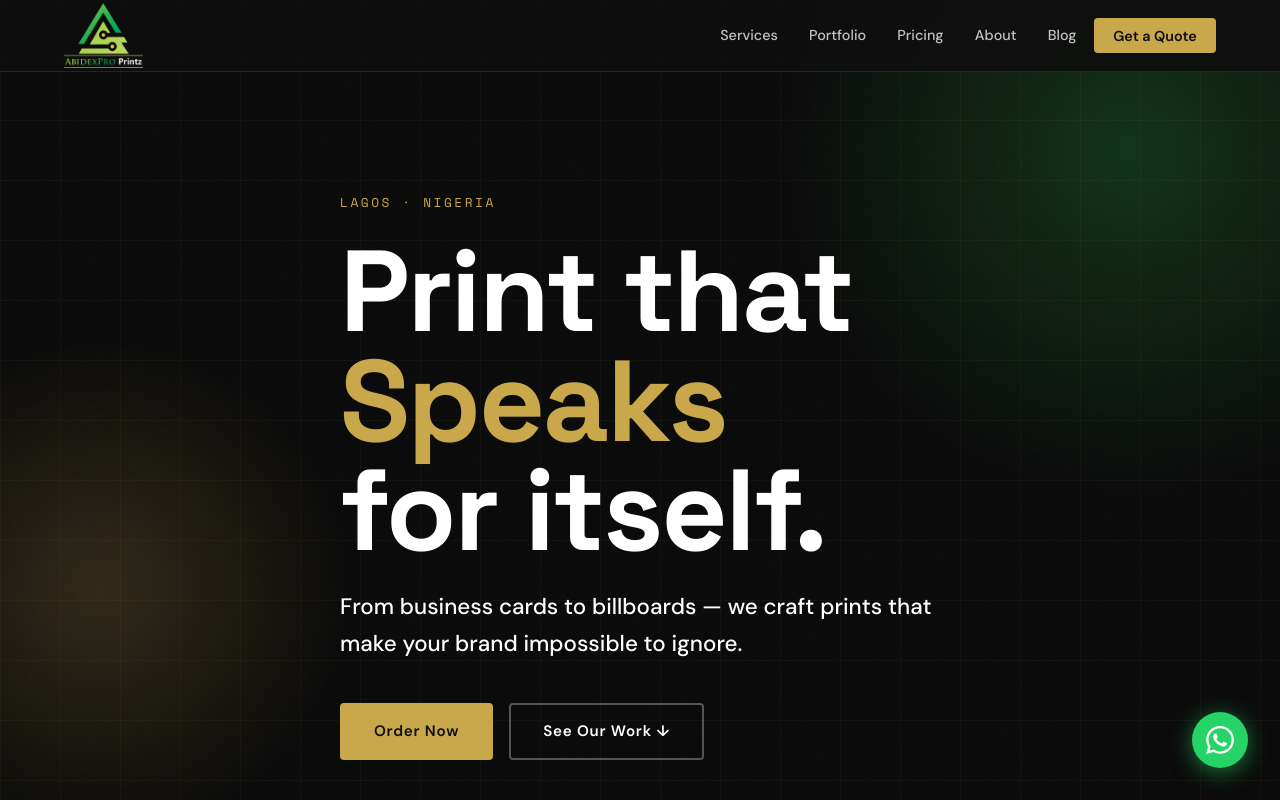
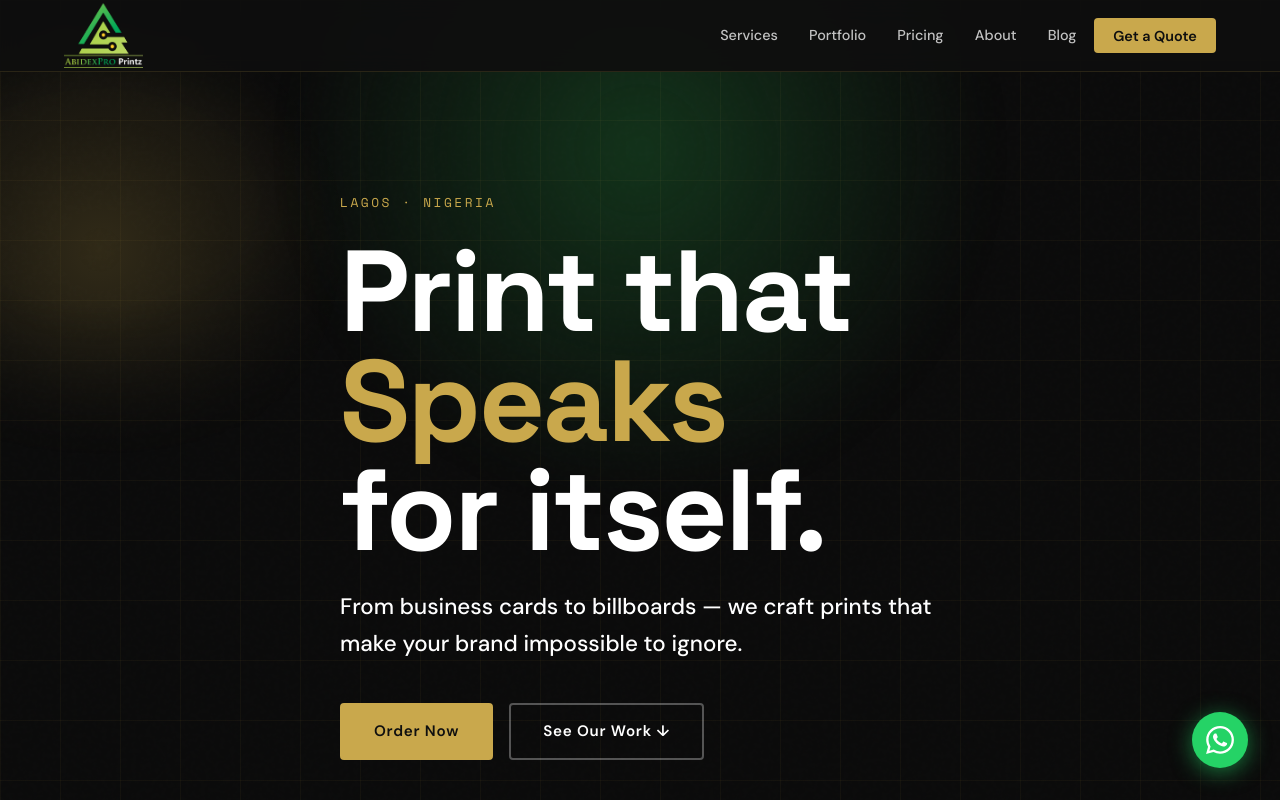
Before and after one commit to dialakelechi13-cloud/abidexproprintz, a website: page public/index.html in a window 1280 px wide. Shown: the top 800 px of the page. Drawn offline with nearby package versions, Linux system fonts and the light colour scheme.

Commit message:
premium atmospheric hero background

```diff
--- a/public/css/style.css
+++ b/public/css/style.css
@@ -280,6 +280,36 @@
   position: relative;
   overflow: hidden;
 }
+
+.hero::before {
+  content: '';
+  position: absolute;
+  top: -20%;
+  left: 50%;
+  transform: translateX(-50%);
+  width: 900px;
+  height: 600px;
+  background: radial-gradient(ellipse at center, rgba(201,168,76,0.18) 0%, rgba(201,168,76,0.06) 35%, transparent 70%);
+  filter: blur(20px);
+  pointer-events: none;
+  z-index: 0;
+}
+
+.hero::after {
+  content: '';
+  position: absolute;
+  inset: 0;
+  background-image:
+    linear-gradient(rgba(255,255,255,0.025) 1px, transparent 1px),
+    linear-gradient(90deg, rgba(255,255,255,0.025) 1px, transparent 1px);
+  background-size: 60px 60px;
+  mask-image: radial-gradient(ellipse 100% 70% at 50% 40%, #000 30%, transparent 75%);
+  -webkit-mask-image: radial-gradient(ellipse 100% 70% at 50% 40%, #000 30%, transparent 75%);
+  pointer-events: none;
+  z-index: 0;
+}
+
+.hero-content { position: relative; z-index: 2; }
 
 .hero-noise {
   position: absolute;
```
